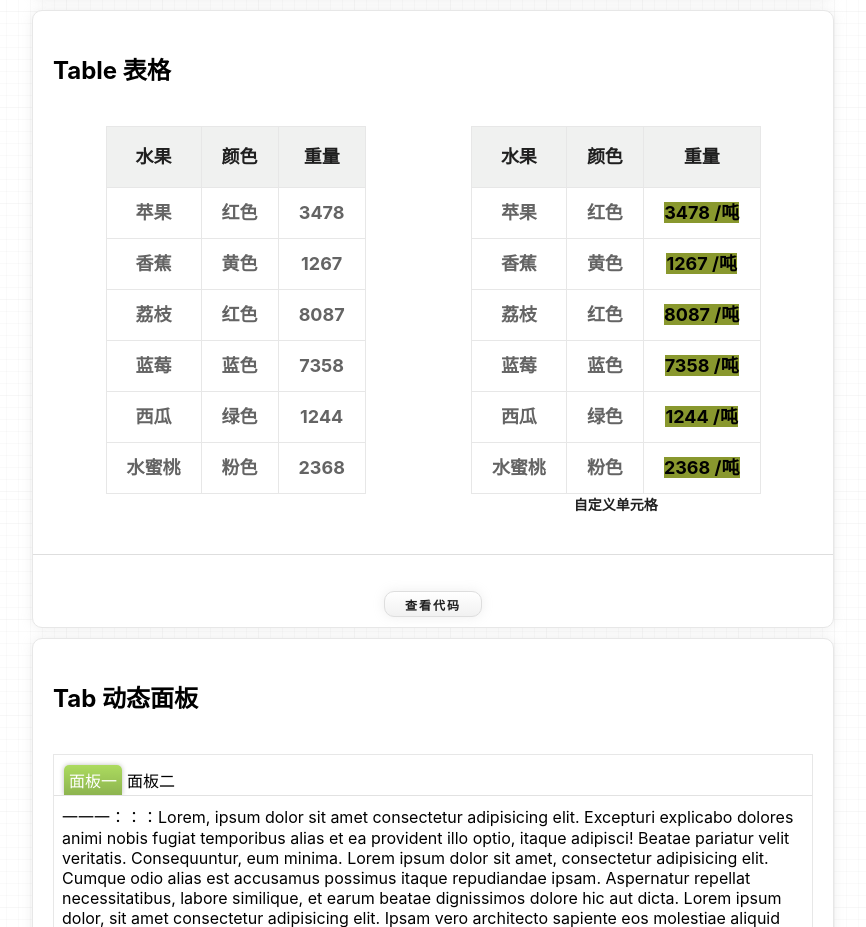
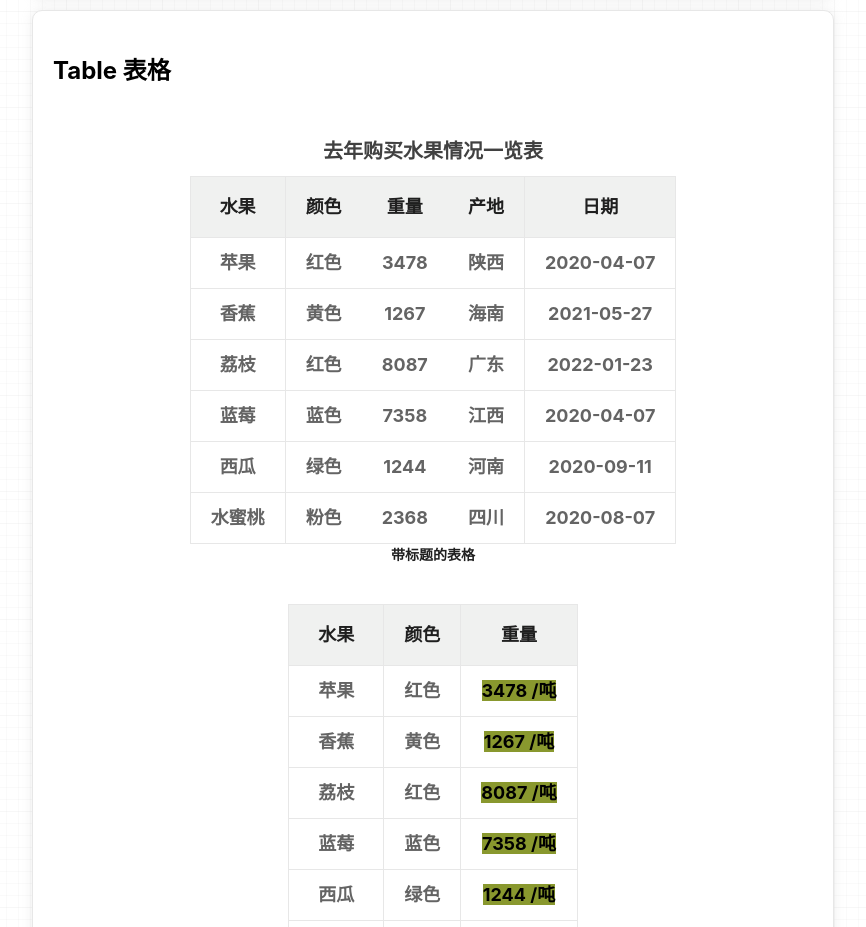
Before and after one commit to undefine4080/Wood-UI-React, a React (Vite) app: page / in a window 1280 px wide. Shown: the part 7508-8435 px from the top of the page, without its empty margins (318-1184 px from the left). Built offline with nearby package versions, Linux system fonts and the light colour scheme; a small style sheet from the web is missing.

Commit message:
feat: Table 支持标题 Title 属性

```diff
--- a/src/components/Table/Table.tsx
+++ b/src/components/Table/Table.tsx
@@ -5,10 +5,10 @@ import TableColumn from './TableColumn';
 import './table.less';
 
 function Table ( props: propsTable ) {
-    const { data, children } = props;
+    const { data, children, title } = props;
 
+    // the children which are tableColumn
     const Children = React.Children.toArray( children );
-
     const TableColumnChildren = Children.filter( ( item: any ) => item.type.displayName === 'TableColumn' );
 
     const tableHeader: Array<string> = [];
@@ -21,6 +21,7 @@ function Table ( props: propsTable ) {
 
     return (
         <table className="wdu-table">
+            { title && <caption className='wdu-table__title'>{ title }</caption> }
             <thead>
                 <tr className='wdu-table__header'>
                     { tableHeader.map( item => {
--- a/src/components/Table/table.less
+++ b/src/components/Table/table.less
@@ -16,6 +16,11 @@
     .wdu-text-large();
     border: @borderStyle;
     border-collapse: collapse;
+
+    &__title {
+        .wdu-text-title();
+        margin: 15px;
+    }
 
     &__header {
         background-color: #f0f1f0;
--- a/src/introFragments/IntroTable.tsx
+++ b/src/introFragments/IntroTable.tsx
@@ -53,13 +53,16 @@ export default function () {
         components: [
             {
                 component: (
-                    <Table data={ testData }>
+                    <Table data={ testData }
+                        title="去年购买水果情况一览表">
                         <TableColumn key={ 1 } index="fruit" label="水果" />
                         <TableColumn key={ 2 } index="color" label="颜色" />
                         <TableColumn key={ 3 } index="weight" label="重量" />
+                        <TableColumn key={ 3 } index="productArea" label="产地" />
+                        <TableColumn key={ 3 } index="date" label="日期" />
                     </Table>
                 ),
-                info: ''
+                info: '带标题的表格'
             },
             {
                 component: (
```
Also changed, not shown: src/components/Table/type.ts (+10 -6 lines), 5 other files (tests, documents, lock files or other folders).
